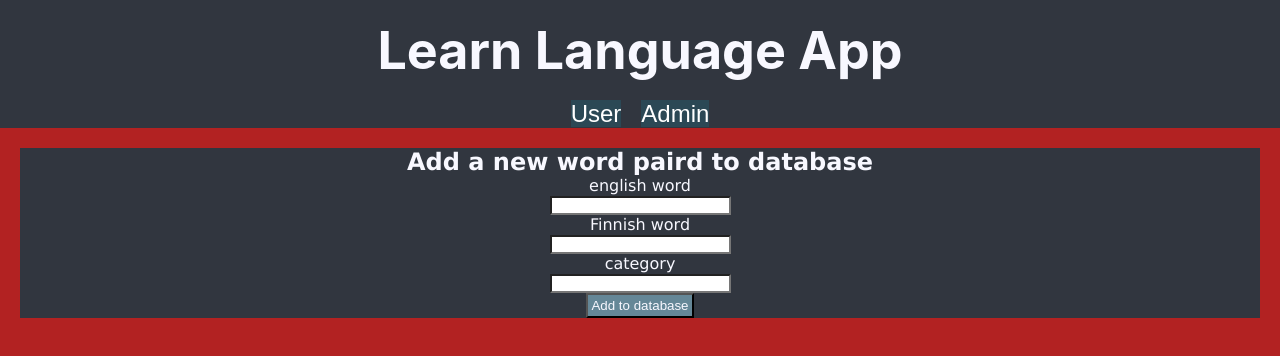
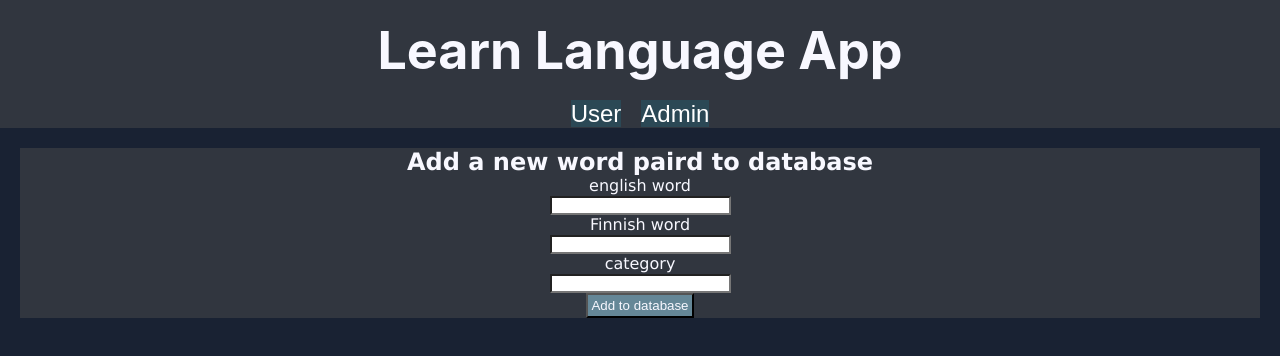
Before and after one commit to MikaKivennena/language-app, a React (Create React App) app in the folder frontend/: page /admin in a window 1280 px wide. Shown: the top 356 px of the page. Built offline with nearby package versions, Linux system fonts and the light colour scheme.

Commit message:
Fix font size and object size issues and positioning.

```diff
--- a/frontend/src/App.css
+++ b/frontend/src/App.css
@@ -18,7 +18,7 @@
 }
 
 .userview, .adminview {
-  background-color:firebrick;
+  background-color:rgb(25, 34, 51);
   padding: 20px;
   height: 100vh;
   width: 100vw;
```
